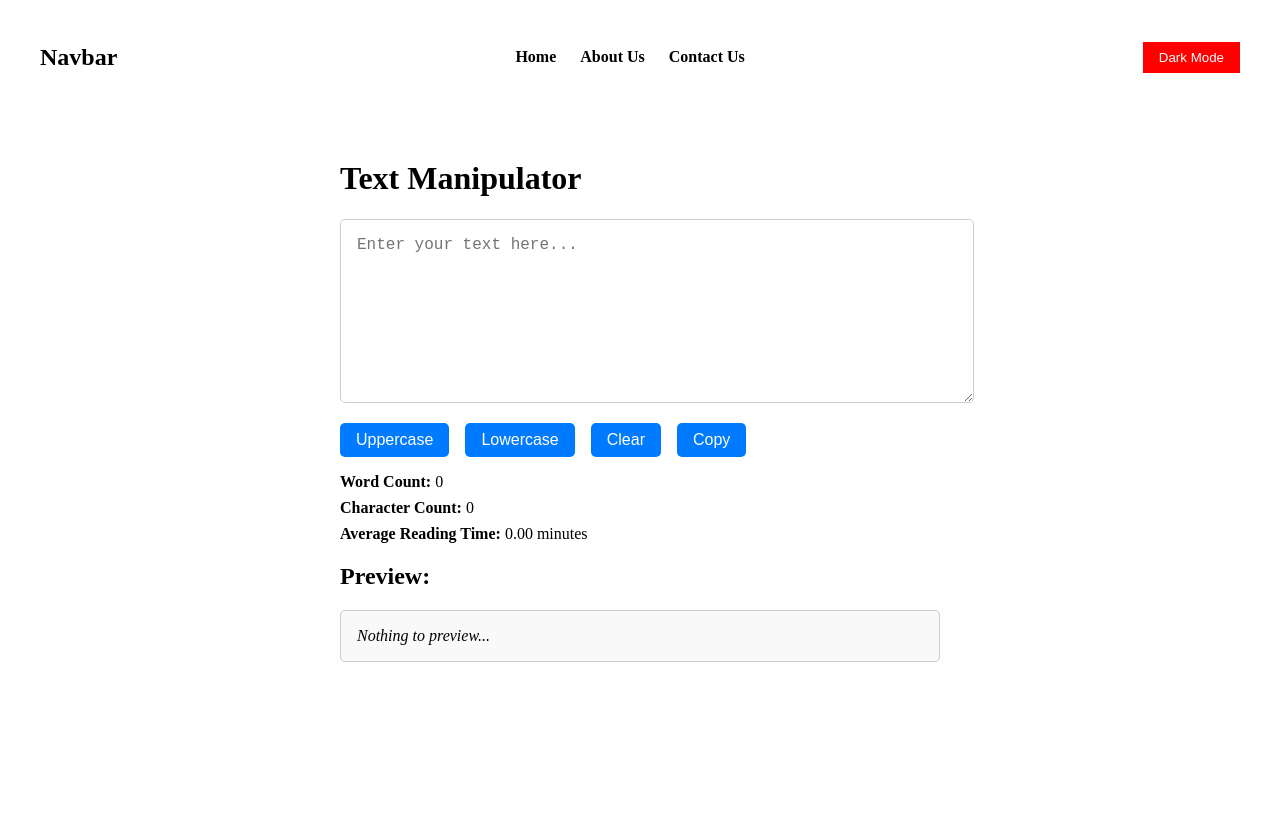
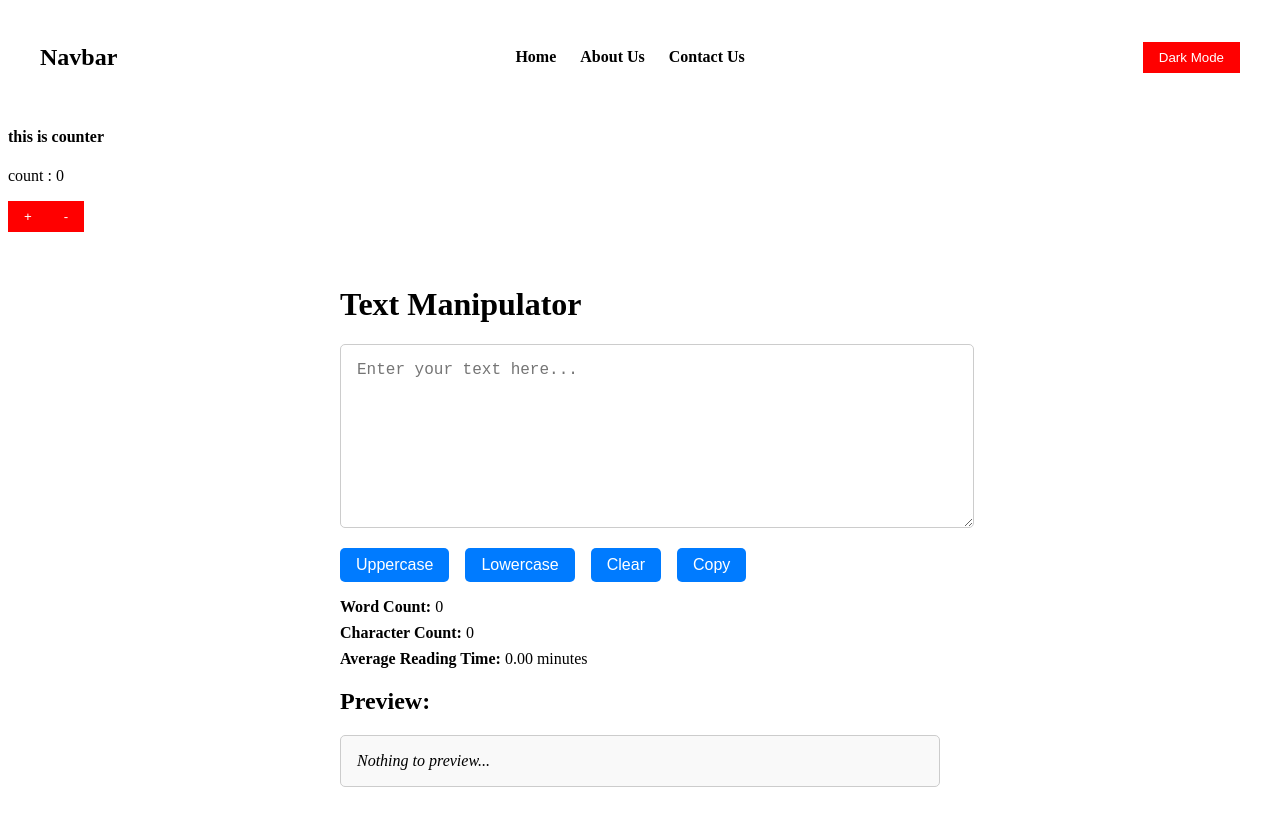
Before and after one commit to sgrgrg/react-vite, a React (Vite) app in the folder vite-project/: page / in a window 1280 px wide. Shown: the top 826 px of the page. Before the commit the page ends 800 px from the top, so only its background shows below. Built offline with nearby package versions, Linux system fonts and the light colour scheme.

Commit message:
reducer work

```diff
--- a/vite-project/src/App.jsx
+++ b/vite-project/src/App.jsx
@@ -2,6 +2,7 @@ import './App.css'
 import About from './components/About';
 import Classes from './components/Classes';
 import Contact from './components/Contact';
+import Counter from './components/Counter';
 import Func from './components/Func';
 import Home from './components/Home';
 
@@ -20,7 +21,7 @@ function App() {
     <Router>
 
     <Navbar/>
-
+    <Counter/>
     <Routes>
 
 
--- a/vite-project/src/components/Counter.jsx
+++ b/vite-project/src/components/Counter.jsx
@@ -1,9 +1,18 @@
-import React from 'react'
+import React, { useReducer } from 'react'
+import { reducer } from './Reducer'
+
+
 
 const Counter = () => {
-  return (
-    <div>Counter</div>
-  )
+    const [state, dispatch] = useReducer(reducer, { count: 0 })
+    return (
+        <div className='container'>
+            <h4>this is counter</h4>
+            <p>count : {state.count}</p>
+            <button onClick={() => dispatch({ type: "increment" })} className='btn btn-primary mx-2'>+</button>
+            <button onClick={() => dispatch({ type: "decrement" })} className='btn btn-primary mx-2'>-</button>
+        </div>
+    )
 }
 
 export default Counter
--- /dev/null
+++ b/vite-project/src/components/Reducer.jsx
@@ -0,0 +1,13 @@
+export const reducer = (state, action) => {
+    switch (action.type) {
+        case "increment":
+            return { count: state.count + 1 }
+        case "decrement":
+            return { count: state.count - 1 }
+            case "add_to_cart":
+                return { count: state.count - 1 }
+        default:
+            break;
+    }
+
+}
```
